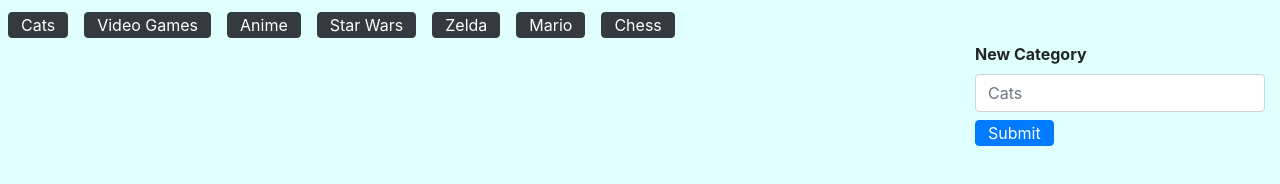
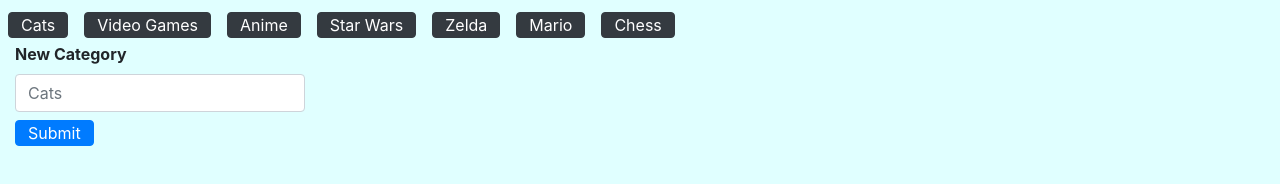
Before and after one commit to kylekratt/GiphyHW, a plain HTML site: page index.html in a window 1280 px wide. Drawn offline with nearby package versions, Linux system fonts and the light colour scheme.

Commit message:
Update index.html

```diff
--- a/index.html
+++ b/index.html
@@ -13,12 +13,13 @@
     <div class="container">
         <div class="row mt-2" id="button-array"></div>
         <div class="row">
-            <div class="col-lg-9" id="gif-container"></div>
-            <form class="col-lg-3">
+            <form class="col-lg-3 float-right">
                 <label class="font-weight-bold" for="input">New Category</label>
                 <input type="text" class="form-control" id="input" placeholder="Cats">
                 <button class="btn btn-primary py-0 mt-2" id="submit" type="submit">Submit</button>
             </form>
+            <div class="col-lg-9" id="gif-container"></div>
+
         </div>
     </div>
     <script src="https://code.jquery.com/jquery-3.3.1.js" integrity="sha256-2Kok7MbOyxpgUVvAk/HJ2jigOSYS2auK4Pfzbm7uH60=" crossorigin="anonymous"></script>
```
